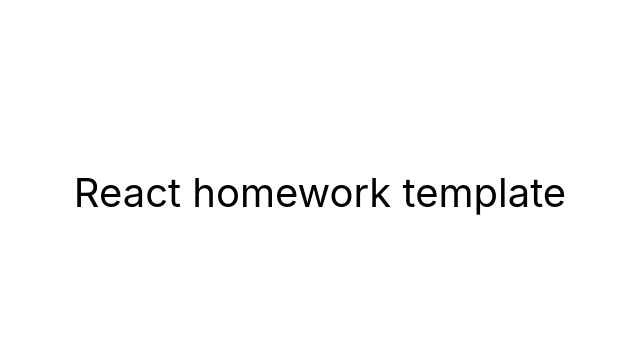
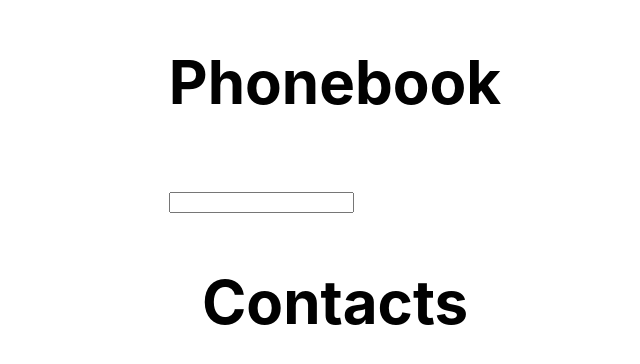
Before and after one commit to kwiskowski/goit-react-hw-02-phonebook, a React (Create React App) app: page / in a window 1280 px wide. Shown: the part 208-572 px from the top of the page, without its empty margins (320-960 px from the left). Built offline with nearby package versions, Linux system fonts and the light colour scheme.

Commit message:
added basic components

```diff
--- a/package.json
+++ b/package.json
@@ -7,6 +7,7 @@
     "@testing-library/jest-dom": "^5.16.3",
     "@testing-library/react": "^12.1.4",
     "@testing-library/user-event": "^13.5.0",
+    "nanoid": "^5.0.2",
     "react": "^18.1.0",
     "react-dom": "^18.1.0",
     "react-scripts": "5.0.1",
--- a/src/components/App.jsx
+++ b/src/components/App.jsx
@@ -1,16 +1,28 @@
+import { PhonebookInput } from './PhonebookInput/PhonebookInput';
+import { Section } from './Section/Section';
+
 export const App = () => {
+  // state = {
+  //   contacts: [],
+  //   name: '',
+  // };
+
   return (
     <div
       style={{
         height: '100vh',
         display: 'flex',
+        flexDirection: 'column',
         justifyContent: 'center',
         alignItems: 'center',
         fontSize: 40,
-        color: '#010101'
+        color: '#010101',
       }}
     >
-      React homework template
+      <Section title="Phonebook">
+        <PhonebookInput />
+      </Section>
+      <Section title="Contacts"></Section>
     </div>
   );
 };
--- /dev/null
+++ b/src/components/PhonebookInput/PhonebookInput.jsx
@@ -0,0 +1,13 @@
+import css from './PhonebookInput.module.css';
+
+export const PhonebookInput = ({}) => (
+  <div className={css.input}>
+    <input
+      type="text"
+      name="name"
+      pattern="^[a-zA-Zа-яА-Я]+(([' -][a-zA-Zа-яА-Я ])?[a-zA-Zа-яА-Я]*)*$"
+      title="Name may contain only letters, apostrophe, dash and spaces. For example Adrian, Jacob Mercer, Charles de Batz de Castelmore d'Artagnan"
+      required
+    />
+  </div>
+);
--- /dev/null
+++ b/src/components/Section/Section.jsx
@@ -0,0 +1,13 @@
+import PropTypes from 'prop-types';
+import css from './Section.module.css';
+
+export const Section = ({ title, children }) => (
+  <div className={css.section}>
+    <h2>{title}</h2>
+    {children}
+  </div>
+);
+
+Section.propTypes = {
+  title: PropTypes.string.isRequired,
+};
--- /dev/null
+++ b/src/components/Section/Section.module.css
@@ -0,0 +1,3 @@
+.section {
+  padding-left: 30px;
+}
```
Also changed, not shown: src/components/PhonebookInput/PhonebookInput.module.css (added), 1 other file (tests, documents, lock files or other folders).
